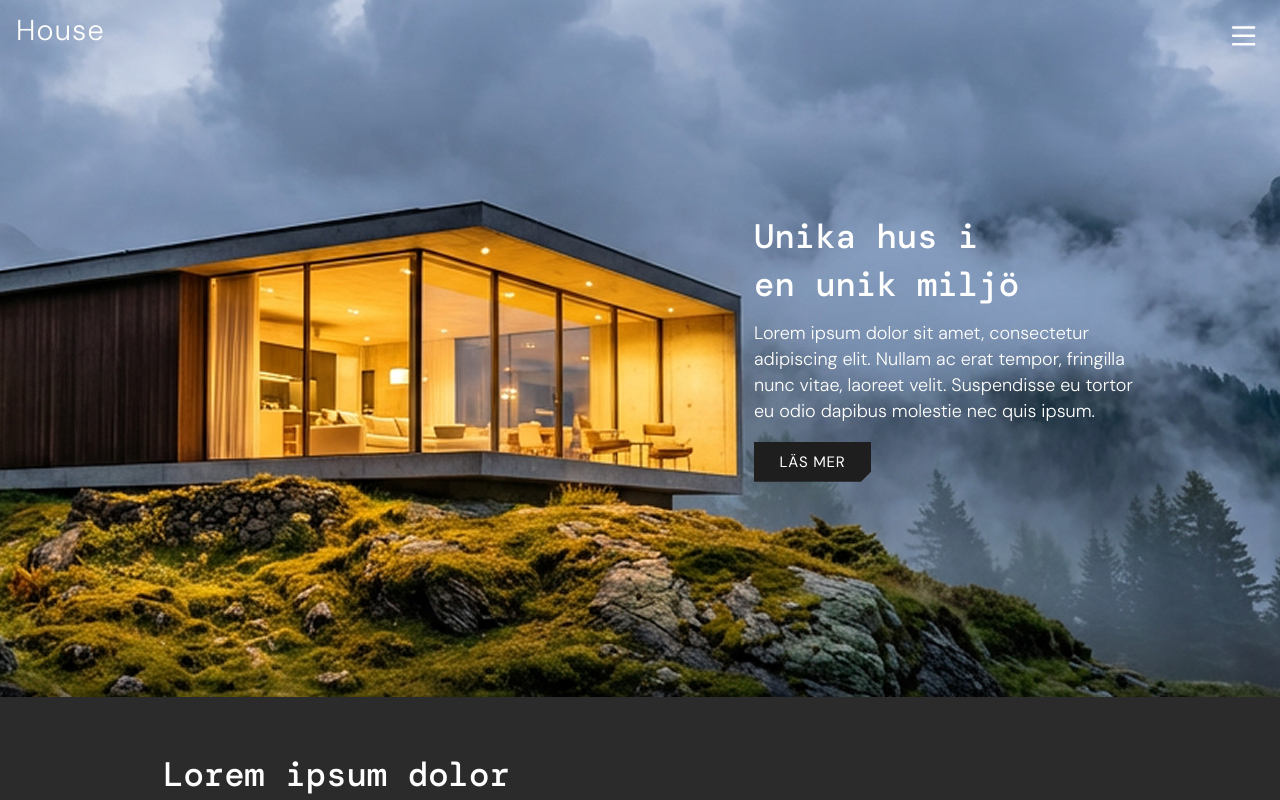
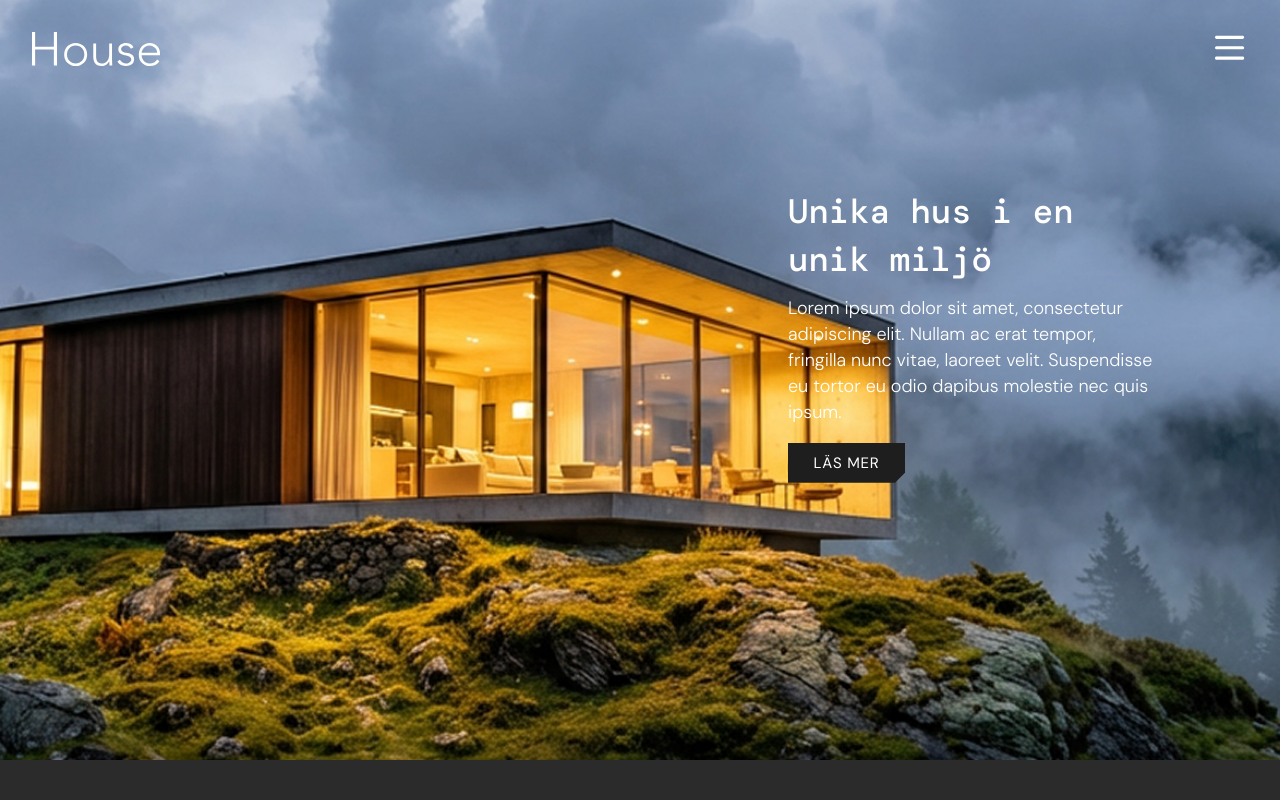
Before and after one commit to JennAnd/house-landing-page, a React (Vite) app: page / in a window 1280 px wide. Shown: the top 800 px of the page. Built offline with nearby package versions, Linux system fonts and the light colour scheme.

Commit message:
adjust hero image behavior and header positioning

```diff
--- a/src/components/Header/Header.css
+++ b/src/components/Header/Header.css
@@ -6,34 +6,50 @@
   top: 0;
   left: 0;
   width: 100%;
-  display: flex;
-  align-items: flex-start;
-  justify-content: space-between;
-  padding: 1rem;
+  height: 0;
   z-index: 10;
   color: var(--c-text-white);
 }
 
-/* Logo text */
+/* Logo SVG */
 .header-logo {
-  font-family: var(--font-sans);
-  font-size: 1.8rem;
-  line-height: 1;
-  font-weight: 300;
-  letter-spacing: 0.04em;
+  position: absolute;
+  top: 32px;
+  left: 32px;
+  width: 110px;
+  height: 34px;
 }
 
-/* Menu button (icon only) */
+/* Menu button */
 .header-menu {
+  position: absolute;
   background: none;
   border: none;
-  padding: 0.5rem;
+  top: 28px;
+  right: 30px;
+  width: 40px;
+  height: 40px;
   cursor: pointer;
-  color: inherit;
+  display: flex;
+  align-items: center;
+  justify-content: center;
 }
 
+/* Icon size */
 .header-menu img {
   display: block;
-  width: 24px;
-  height: 24px;
+  width: 30px;
+  height: 30px;
 }
+
+.header-menu:focus-visible {
+  outline: 2px solid rgba(255, 255, 255, 0.6);
+  outline-offset: 4px;
+}
+
+/* TABLET */
+@media (min-width: 768px) {
+  .header-logo {
+    width: 128px;
+  }
+}
--- a/src/components/Header/Header.tsx
+++ b/src/components/Header/Header.tsx
@@ -1,13 +1,16 @@
-import menuIcon from "../../assets/menu.svg";
+import menuIcon from "../../assets/menu-icon.svg";
+import headerLogo from "../../assets/header-logo.svg";
 import "./Header.css";
 
 function Header() {
   return (
     <header className="header">
-      <div className="header-logo">House</div>
-      <nav>
-        <button className="header-menu" aria-label="Menu">
-          <img src={menuIcon} alt="" />
+      <div className="header-logo">
+        <img src={headerLogo} alt="House" />
+      </div>
+      <nav className="header-nav" aria-label="Main navigation">
+        <button className="header-menu" aria-label="Open menu" type="button">
+          <img src={menuIcon} alt="" aria-hidden="true" />
         </button>
       </nav>
     </header>
--- a/src/components/Hero/Hero.css
+++ b/src/components/Hero/Hero.css
@@ -1,60 +1,53 @@
 /* HERO */
 
 .hero {
-  position: relative;
   color: var(--c-text-white);
-  min-height: 420px;
-  overflow: hidden;
+  background: #111;
 }
 
 /* Background image fills section */
-.hero img {
+.hero-image {
   width: 100%;
-  height: 100%;
+  height: 45vh;
+  object-fit: cover;
   display: block;
-  position: absolute;
-  inset: 0;
-  object-fit: cover;
-  object-position: 60% 50%;
+  object-position: left center; /* Prioritise the house */
 }
 
 /* Text block on top of image */
 .hero-content {
-  position: absolute;
-  right: 1rem;
-  bottom: 1.5rem;
-
-  /* Keeps text readable while resizing */
-  max-width: min(32ch, 90%);
-
-  z-index: 1;
+  padding: 1.25rem 1rem;
+  background: #111;
+  max-width: 32rem;
 }
 
-/* Text*/
-.hero h1 {
+/* Title*/
+.hero-title {
   font-family: var(--font-mono);
   font-weight: 500;
-  font-size: clamp(1.45rem, 5.6vw, 1.75rem);
+  font-size: 1.9rem;
   line-height: 1.4;
   margin: 0 0 0.75rem;
   max-width: 18ch;
 }
 
-.hero p {
+/* Text*/
+.hero-text {
   font-family: var(--font-sans);
-  font-size: clamp(0.9rem, 3.4vw, 0.95rem);
   font-weight: 300;
+  font-size: 0.95rem;
   line-height: 1.5;
   margin: 0 0 1.1rem;
 }
 
 /* Button */
-.hero button {
+.hero-button {
   font-family: var(--font-sans);
   font-weight: 400;
   font-size: 15px;
   letter-spacing: 0.05em;
   text-transform: uppercase;
+
   border: none;
   cursor: pointer;
   color: var(--c-text-white);
@@ -62,6 +55,7 @@
 
   height: 40px;
   padding: 0 1.6rem;
+
   display: inline-flex;
   align-items: center;
   justify-content: center;
@@ -82,50 +76,83 @@
 }
 
 /* TABLET */
-@media (min-width: 600px) {
+@media (min-width: 768px) {
   .hero {
-    min-height: 560px;
+    min-height: 60vh;
   }
 
   .hero-content {
-    right: clamp(1rem, 5vw, 2.5rem);
-    bottom: clamp(1.25rem, 4vw, 3rem);
-    max-width: clamp(28ch, 32vw, 45ch);
+    right: 1.6rem;
+    bottom: 3rem;
+    max-width: 44rem;
   }
 
-  .hero h1 {
-    max-width: 280px;
+  .hero-title {
+    font-size: 1.9rem;
+    max-width: none;
   }
 
-  .hero-button {
-    width: 126px;
-    height: 40px;
-    padding: 0;
+  .hero-text {
+    font-size: 1rem;
+  }
+}
+
+@media (min-width: 1024px) and (max-width: 1279px) {
+  .hero {
+    position: relative;
+    height: 75vh;
+    background: none;
+    overflow: hidden;
+  }
+  .hero-content {
+    position: absolute;
+    top: 160px;
+    right: 5vw;
+    bottom: 3rem;
+    max-width: 360px;
+    background: transparent;
+    margin: 0;
+  }
+
+  .hero-image {
+    width: 100%;
+    height: 100%;
+    object-fit: cover;
   }
 }
 
 /* DESKTOP */
-@media (min-width: 1024px) {
+@media (min-width: 1280px) {
   .hero {
-    min-height: 697px;
-  }
-
-  .hero img {
-    object-position: 50% 50%;
+    height: 95vh;
+    height: 95vh;
+    background: none;
+    overflow: hidden;
   }
 
   .hero-content {
-    top: 213px;
-    right: clamp(100px, 10vw, 218px);
+    position: absolute;
+    top: 168px;
+    right: clamp(110px, 6vw, 218px);
+    background: none;
     bottom: auto;
     max-width: 398px;
+    margin: 0;
   }
 
-  .hero h1 {
+  .hero-image {
+    position: absolute;
+    inset: 0;
+    width: 100%;
+    height: 95vh;
+    object-fit: cover;
+  }
+
+  .hero-title {
     font-size: 34px;
   }
 
-  .hero p {
+  .hero-text {
     font-size: 18px;
     line-height: 26px;
   }
--- a/src/components/Hero/Hero.tsx
+++ b/src/components/Hero/Hero.tsx
@@ -4,16 +4,18 @@ import "./Hero.css";
 function Hero() {
   return (
     <section className="hero">
-      <img src={heroImage} alt="" />
+      <img className="hero-image" src={heroImage} alt="" />
       <div className="hero-content">
-        <h1>Unika hus i en unik miljö</h1>
-        <p>
+        <h1 className="hero-title">Unika hus i en unik miljö</h1>
+        <p className="hero-text">
           Lorem ipsum dolor sit amet, consectetur adipiscing elit. Nullam ac
           erat tempor, fringilla nunc vitae, laoreet velit. Suspendisse eu
           tortor eu odio dapibus molestie nec quis ipsum.
         </p>
 
-        <button>Läs mer</button>
+        <button type="button" className="hero-button">
+          Läs mer
+        </button>
       </div>
     </section>
   );
```
Also changed, not shown: src/assets/header-logo.svg (added), src/assets/menu-icon.svg (renamed from src/assets/menu.svg).
